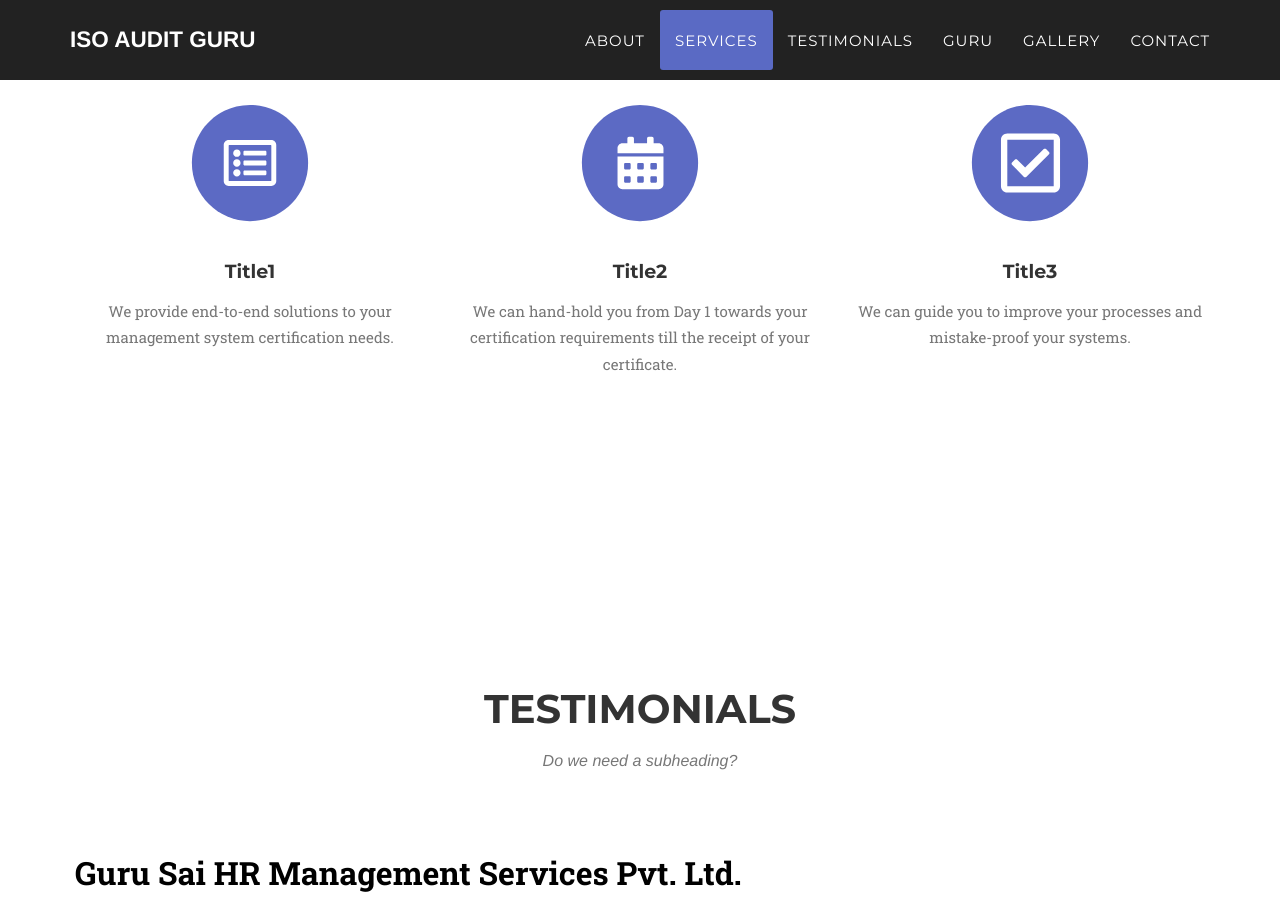
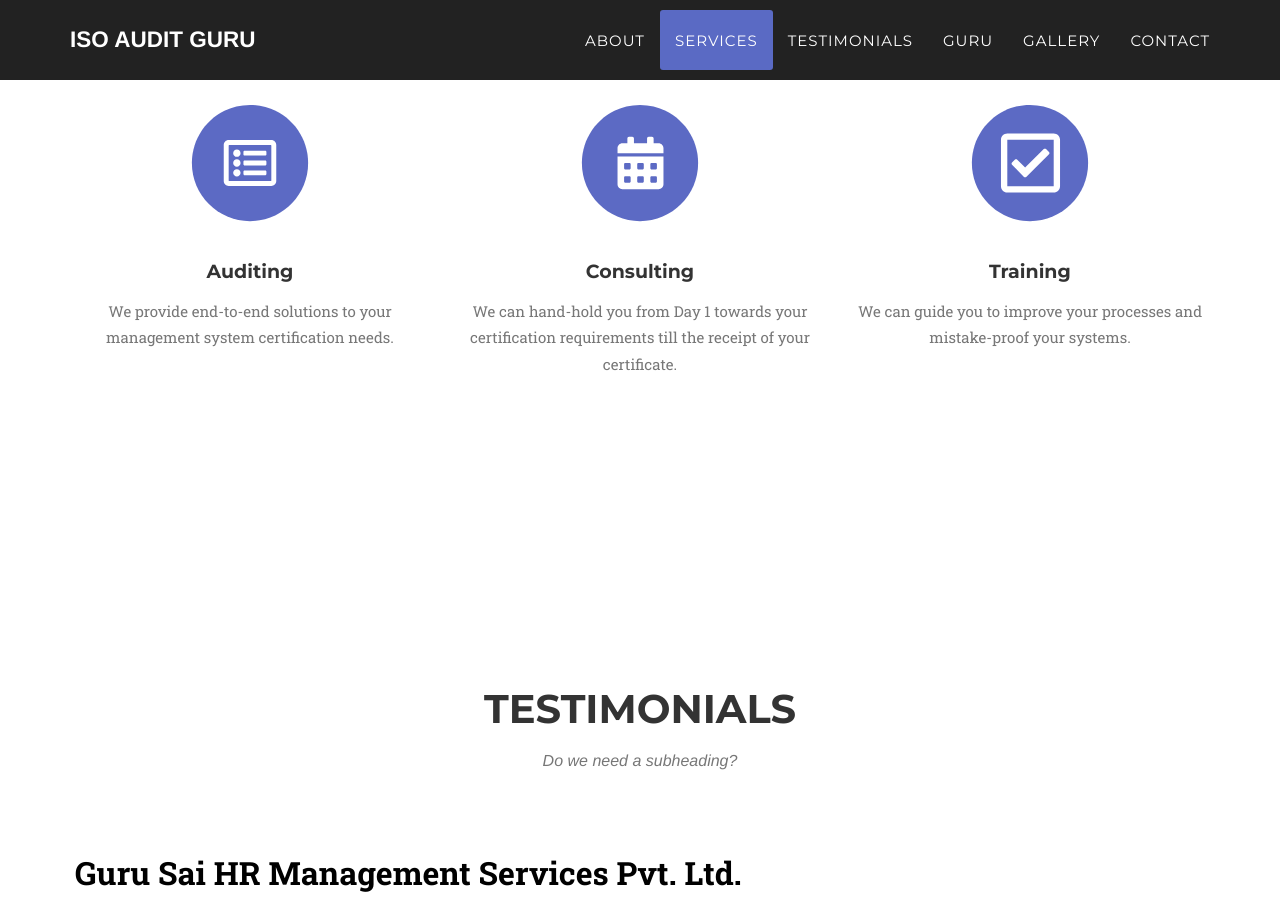
Before and after one commit to ISO-Audit-Guru/ISO-Audit-Guru.github.io, a Jekyll site: the page built from index.html, in a window 1280 px wide and 900 px high, scrolled down 1923 px. Built offline with Jekyll 4.4.1, drawn with Linux system fonts in a browser that asks for light colours; nearby versions of some CDN libraries; some web fonts are replaced.

Commit message:
Update services.html

```diff
--- a/_includes/services.html
+++ b/_includes/services.html
@@ -14,7 +14,7 @@
                       <i class="fas fa-circle text-primary hoverdisabled services-icon"></i>
                       <i class="far fa-list-alt fa-inverse" data-fa-transform="shrink-9"></i>
                   </span>
-                    <h4 class="service-heading">Title1</h4>
+                    <h4 class="service-heading">Auditing</h4>
                     <p class="text-muted">We provide end-to-end solutions to your management system certification needs.</p>
                 </div>
                 <div class="col-md-4 fa-8x">
@@ -22,7 +22,7 @@
                         <i class="fas fa-circle text-primary hoverdisabled services-icon"></i>
                         <i class="fas fa-calendar-alt fa-inverse" data-fa-transform="shrink-9"></i>
                     </span>
-                    <h4 class="service-heading">Title2</h4>
+                    <h4 class="service-heading">Consulting</h4>
                     <p class="text-muted">We can hand-hold you from Day 1 towards your certification requirements till the receipt of your certificate.</p>
                 </div>
                 <div class="col-md-4 fa-8x">
@@ -30,7 +30,7 @@
                         <i class="fas fa-circle text-primary hoverdisabled services-icon"></i>
                         <i class="far fa-check-square fa-inverse" data-fa-transform="shrink-7"></i>
                     </span>
-                    <h4 class="service-heading">Title3</h4>
+                    <h4 class="service-heading">Training</h4>
                     <p class="text-muted">We can guide you to improve your processes and mistake-proof your systems.</p>
                 </div>
             </div>
```
